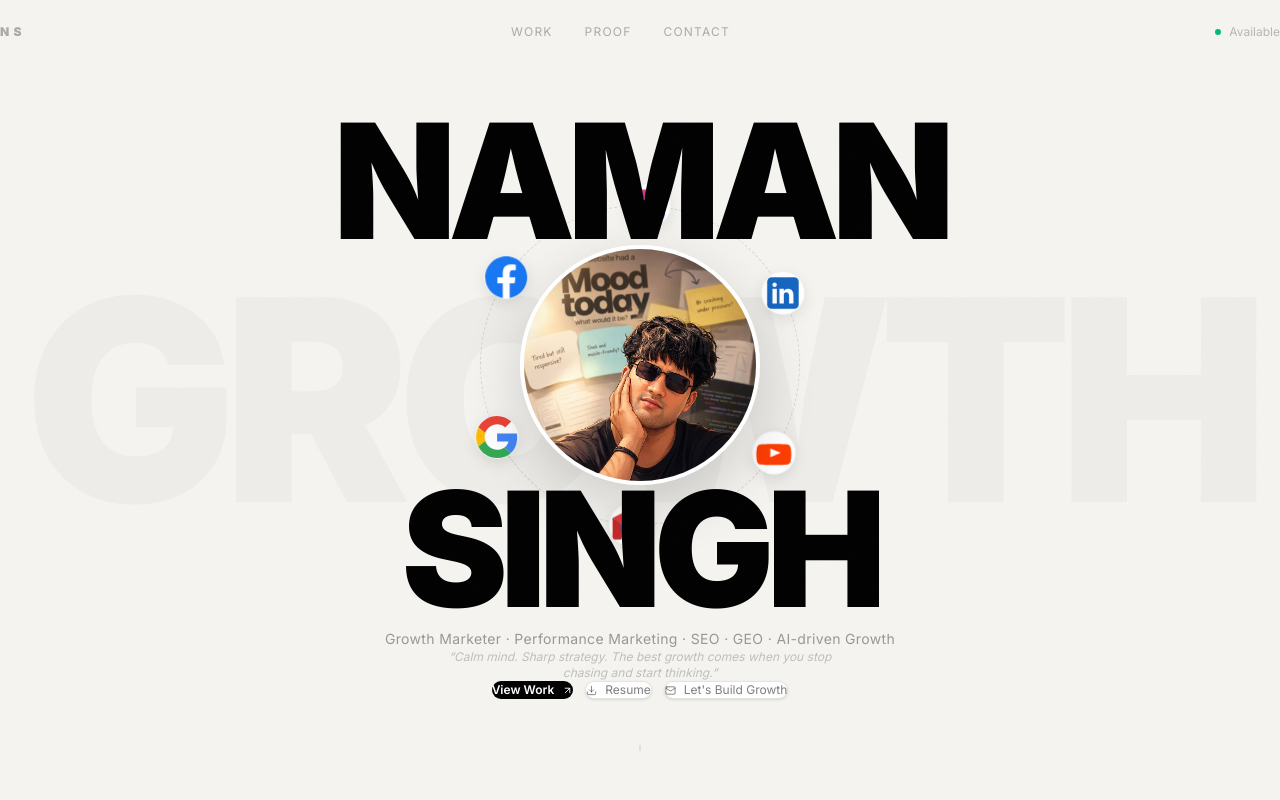
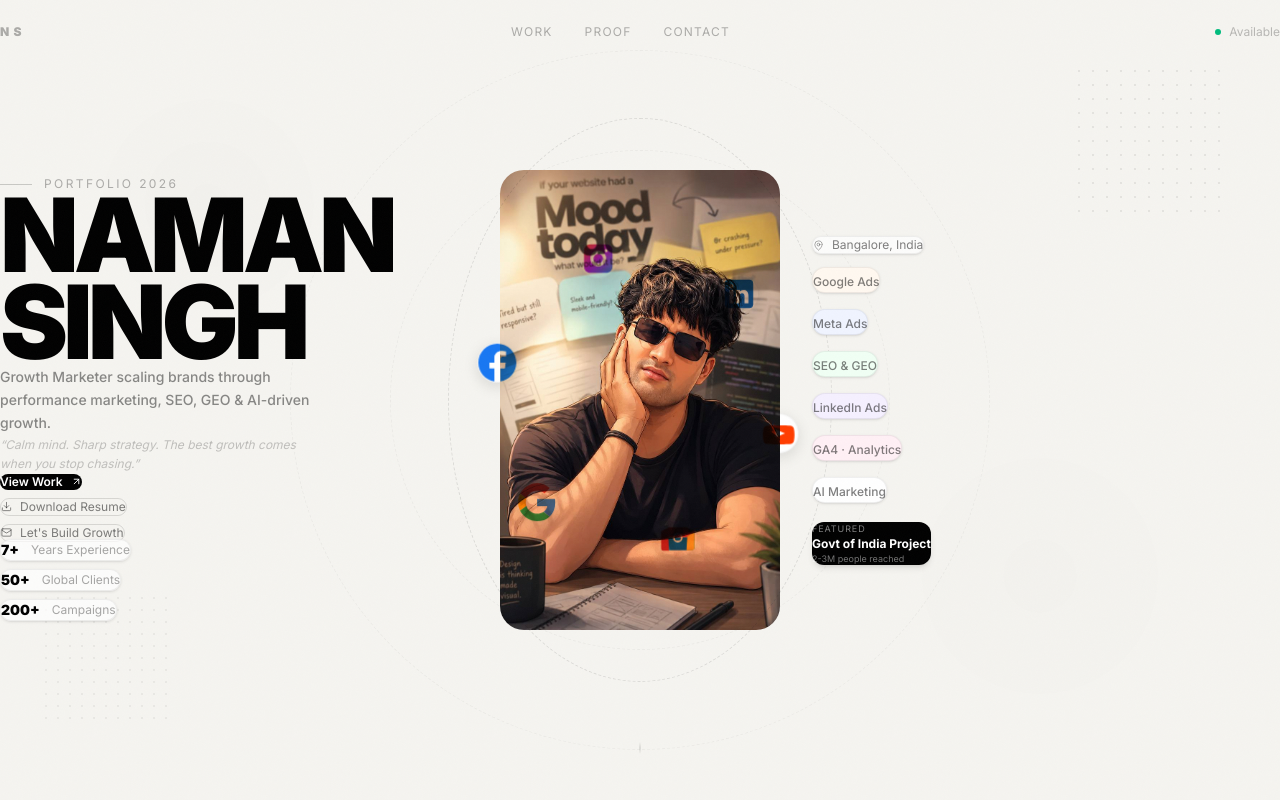
Before and after one commit to Abhi011999/naman-singh-portfolio, a Next.js app: page / in a window 1280 px wide. Shown: the top 800 px of the page. Built offline with nearby package versions, Linux system fonts and the light colour scheme.

Commit message:
feat: asymmetric hero - name left, photo center, tags right, orbiting icons, decorative assets

```diff
--- a/app/page.tsx
+++ b/app/page.tsx
@@ -63,119 +63,156 @@ function Nav() {
 
 
 // Hero — centered photo, NAMAN above / SINGH below, platform icons orbiting around
+
+// Hero — asymmetric: text LEFT, photo CENTER floating, tags RIGHT, icons orbiting photo
 function Hero() {
   const platforms = [
-    { src: "/google.svg",    alt: "Google",     r: "160px", start: "0deg",   dur: "14s" },
-    { src: "/facebook.svg",  alt: "Facebook",   r: "160px", start: "60deg",  dur: "14s" },
-    { src: "/instagram.svg", alt: "Instagram",  r: "160px", start: "120deg", dur: "14s" },
-    { src: "/linkedin.svg",  alt: "LinkedIn",   r: "160px", start: "180deg", dur: "14s" },
-    { src: "/youtube.svg",   alt: "YouTube",    r: "160px", start: "240deg", dur: "14s" },
-    { src: "/googleads.svg", alt: "Google Ads", r: "160px", start: "300deg", dur: "14s" },
+    { src: "/google.svg",    alt: "Google",     r: "145px", start:   "0deg", dur: "16s" },
+    { src: "/facebook.svg",  alt: "Facebook",   r: "145px", start:  "60deg", dur: "16s" },
+    { src: "/instagram.svg", alt: "Instagram",  r: "145px", start: "120deg", dur: "16s" },
+    { src: "/linkedin.svg",  alt: "LinkedIn",   r: "145px", start: "180deg", dur: "16s" },
+    { src: "/youtube.svg",   alt: "YouTube",    r: "145px", start: "240deg", dur: "16s" },
+    { src: "/googleads.svg", alt: "Google Ads", r: "145px", start: "300deg", dur: "16s" },
   ];
 
   return (
-    <section className="relative min-h-screen flex items-center justify-center overflow-hidden bg-[#f5f4f0]">
-      {/* Ghost background word */}
-      <div className="absolute inset-0 flex items-center justify-center pointer-events-none select-none overflow-hidden">
-        <span className="text-[22vw] font-black text-black/[0.028] tracking-tighter leading-none">GROWTH</span>
-      </div>
+    <section className="relative min-h-screen flex items-center overflow-hidden bg-[#f5f4f0]">
 
-      <div className="relative z-10 flex flex-col items-center w-full max-w-5xl mx-auto px-6 py-24">
+      {/* Decorative background assets */}
+      {/* Dotted grid top-right */}
+      <div className="absolute top-16 right-12 w-40 h-40 opacity-[0.07] pointer-events-none"
+        style={{ backgroundImage: "radial-gradient(circle, #000 1px, transparent 1px)", backgroundSize: "14px 14px" }} />
+      {/* Dotted grid bottom-left */}
+      <div className="absolute bottom-20 left-10 w-32 h-32 opacity-[0.05] pointer-events-none"
+        style={{ backgroundImage: "radial-gradient(circle, #000 1px, transparent 1px)", backgroundSize: "12px 12px" }} />
+      {/* Gradient orb top-left */}
+      <div className="absolute top-20 left-20 w-64 h-64 rounded-full opacity-20 pointer-events-none float-a"
+        style={{ background: "radial-gradient(circle, rgba(0,0,0,0.06) 0%, transparent 70%)", "--rot": "0deg" } as React.CSSProperties} />
+      {/* Gradient orb bottom-right */}
+      <div className="absolute bottom-16 right-20 w-80 h-80 rounded-full opacity-15 pointer-events-none float-b"
+        style={{ background: "radial-gradient(circle, rgba(0,0,0,0.05) 0%, transparent 70%)", "--rot": "0deg" } as React.CSSProperties} />
+      {/* Thin arc line */}
+      <div className="absolute top-1/2 left-1/2 -translate-x-1/2 -translate-y-1/2 w-[700px] h-[700px] rounded-full border border-dashed border-black/[0.04] pointer-events-none" />
+      <div className="absolute top-1/2 left-1/2 -translate-x-1/2 -translate-y-1/2 w-[500px] h-[500px] rounded-full border border-dashed border-black/[0.04] pointer-events-none" />
 
-        {/* NAMAN — top */}
-        <motion.h1
-          initial={{ opacity: 0, y: 40 }}
-          animate={{ opacity: 1, y: 0 }}
-          transition={{ delay: 0.25, duration: 0.8, ease: [0.16, 1, 0.3, 1] }}
-          className="font-black tracking-tighter text-black leading-none relative z-20"
-          style={{ fontSize: "clamp(3.8rem,13vw,10rem)", marginBottom: "-16px" }}
-        >
-          NAMAN
-        </motion.h1>
+      {/* Main 3-column grid */}
+      <div className="relative z-10 w-full max-w-7xl mx-auto px-8 grid grid-cols-[1fr_auto_1fr] items-center gap-8 min-h-screen py-24">
 
-        {/* Photo + orbit ring */}
+        {/* LEFT — name + subtitle */}
+        <div className="flex flex-col justify-center">
+          <motion.div initial={{ opacity: 0, x: -30 }} animate={{ opacity: 1, x: 0 }} transition={{ delay: 0.2 }}
+            className="flex items-center gap-3 mb-6">
+            <div className="h-px w-8 bg-black/18" />
+            <span className="text-xs text-black/30 uppercase tracking-[0.2em]">Portfolio 2026</span>
+          </motion.div>
+
+          <motion.div initial={{ opacity: 0, x: -40 }} animate={{ opacity: 1, x: 0 }} transition={{ delay: 0.3, duration: 0.9, ease: [0.16, 1, 0.3, 1] }}>
+            <h1 className="font-black tracking-tighter text-black leading-[0.85]" style={{ fontSize: "clamp(4rem,8vw,7rem)" }}>
+              NAMAN<br />SINGH
+            </h1>
+          </motion.div>
+
+          <motion.p initial={{ opacity: 0, x: -20 }} animate={{ opacity: 1, x: 0 }} transition={{ delay: 0.55 }}
+            className="text-sm text-black/45 mt-5 mb-3 font-medium leading-relaxed max-w-xs">
+            Growth Marketer scaling brands through performance marketing, SEO, GEO & AI-driven growth.
+          </motion.p>
+
+          <motion.p initial={{ opacity: 0 }} animate={{ opacity: 1 }} transition={{ delay: 0.65 }}
+            className="text-xs text-black/22 italic mb-8 max-w-xs leading-relaxed">
+            &ldquo;Calm mind. Sharp strategy. The best growth comes when you stop chasing.&rdquo;
+          </motion.p>
+
+          <motion.div initial={{ opacity: 0, y: 10 }} animate={{ opacity: 1, y: 0 }} transition={{ delay: 0.75 }} className="flex flex-col gap-2">
+            <a href="#work" className="inline-flex items-center gap-2 bg-black text-white text-xs font-semibold px-5 py-2.5 rounded-full hover:bg-black/75 transition-all w-fit">
+              View Work <ArrowUpRight size={11} />
+            </a>
+            <a href="/naman-resume.pdf" target="_blank" className="inline-flex items-center gap-2 border border-black/12 text-black/50 text-xs px-5 py-2.5 rounded-full hover:border-black/28 hover:text-black transition-all w-fit">
+              <Download size={11} /> Download Resume
+            </a>
+            <a href="mailto:Namanworks7@gmail.com" className="inline-flex items-center gap-2 border border-black/12 text-black/50 text-xs px-5 py-2.5 rounded-full hover:border-black/28 hover:text-black transition-all w-fit">
+              <Mail size={11} /> Let&apos;s Build Growth
+            </a>
+          </motion.div>
+
+          {/* Floating stat pills bottom-left */}
+          <motion.div initial={{ opacity: 0, y: 20 }} animate={{ opacity: 1, y: 0 }} transition={{ delay: 1.1 }}
+            className="mt-10 flex flex-col gap-2">
+            {[{ n: "7+", l: "Years Experience" }, { n: "50+", l: "Global Clients" }, { n: "200+", l: "Campaigns" }].map((s) => (
+              <div key={s.l} className="flex items-center gap-3 bg-white/70 border border-black/6 rounded-full px-4 py-2 w-fit shadow-sm float-a" style={{ "--rot": "0deg" } as React.CSSProperties}>
+                <span className="text-sm font-black text-black">{s.n}</span>
+                <span className="text-xs text-black/35">{s.l}</span>
+              </div>
+            ))}
+          </motion.div>
+        </div>
+
+        {/* CENTER — photo with orbiting icons */}
         <motion.div
           initial={{ opacity: 0, scale: 0.8 }}
           animate={{ opacity: 1, scale: 1 }}
-          transition={{ delay: 0.4, duration: 1, ease: [0.16, 1, 0.3, 1] }}
-          className="relative z-10"
-          style={{ width: 240, height: 240 }}
+          transition={{ delay: 0.4, duration: 1.1, ease: [0.16, 1, 0.3, 1] }}
+          className="relative flex-shrink-0"
+          style={{ width: 280, height: 460 }}
         >
-          {/* Dashed orbit ring */}
-          <div
-            className="absolute rounded-full border border-dashed border-black/12 pointer-events-none"
-            style={{ inset: "-40px" }}
-          />
+          {/* Orbit rings */}
+          <div className="absolute rounded-full border border-dashed border-black/10 pointer-events-none"
+            style={{ inset: "-52px", borderRadius: "50%" }} />
 
           {/* Platform icons orbiting */}
           {platforms.map((p) => (
-            <div
-              key={p.alt}
-              className="orbit-icon"
-              style={{ "--r": p.r, "--start": p.start, "--dur": p.dur, "--delay": "0s" } as React.CSSProperties}
-            >
-              <div className="w-11 h-11 rounded-full bg-white shadow-[0_4px_16px_rgba(0,0,0,0.10)] border border-black/5 flex items-center justify-center p-2.5">
+            <div key={p.alt} className="orbit-icon"
+              style={{ "--r": p.r, "--start": p.start, "--dur": p.dur, "--delay": "0s", top: "50%", left: "50%" } as React.CSSProperties}>
+              <div className="w-10 h-10 rounded-full bg-white shadow-[0_4px_16px_rgba(0,0,0,0.12)] border border-black/5 flex items-center justify-center p-2.5">
                 <img src={p.src} alt={p.alt} className="w-full h-full object-contain" />
               </div>
             </div>
           ))}
 
-          {/* Photo circle */}
-          <div className="relative w-full h-full rounded-full overflow-hidden border-4 border-white shadow-[0_20px_60px_rgba(0,0,0,0.16)]">
+          {/* Photo — mix-blend-multiply removes white bg visually */}
+          <div className="relative w-full h-full overflow-hidden rounded-3xl" style={{ mixBlendMode: "multiply" }}>
             <Image src="/naman-photo.jpg" alt="Naman Singh" fill className="object-cover object-top" priority />
           </div>
         </motion.div>
 
-        {/* SINGH — bottom */}
-        <motion.h1
-          initial={{ opacity: 0, y: -40 }}
-          animate={{ opacity: 1, y: 0 }}
-          transition={{ delay: 0.25, duration: 0.8, ease: [0.16, 1, 0.3, 1] }}
-          className="font-black tracking-tighter text-black leading-none relative z-20"
-          style={{ fontSize: "clamp(3.8rem,13vw,10rem)", marginTop: "-16px" }}
-        >
-          SINGH
-        </motion.h1>
+        {/* RIGHT — floating info tags */}
+        <div className="flex flex-col justify-center items-start gap-4">
+          {[
+            { icon: MapPin, label: "Bangalore, India", delay: 0.7 },
+          ].map((tag) => (
+            <motion.div key={tag.label} initial={{ opacity: 0, x: 30 }} animate={{ opacity: 1, x: 0 }} transition={{ delay: tag.delay }}
+              className="flex items-center gap-2 bg-white/70 border border-black/6 rounded-full px-4 py-2 shadow-sm float-b w-fit" style={{ "--rot": "0deg" } as React.CSSProperties}>
+              <tag.icon size={11} className="text-black/35" />
+              <span className="text-xs text-black/50">{tag.label}</span>
+            </motion.div>
+          ))}
 
-        {/* Role + tagline */}
-        <motion.p
-          initial={{ opacity: 0 }}
-          animate={{ opacity: 1 }}
-          transition={{ delay: 0.75 }}
-          className="text-xs md:text-sm text-black/38 text-center mt-5 mb-1 tracking-wide"
-        >
-          Growth Marketer · Performance Marketing · SEO · GEO · AI-driven Growth
-        </motion.p>
-        <motion.p
-          initial={{ opacity: 0 }}
-          animate={{ opacity: 1 }}
-          transition={{ delay: 0.85 }}
-          className="text-xs text-black/22 italic text-center mb-8 max-w-sm"
-        >
-          &ldquo;Calm mind. Sharp strategy. The best growth comes when you stop chasing and start thinking.&rdquo;
-        </motion.p>
+          {/* Platform name pills */}
+          {[
+            { label: "Google Ads", delay: 0.8, color: "bg-[#fff8f0]" },
+            { label: "Meta Ads", delay: 0.9, color: "bg-[#f0f4ff]" },
+            { label: "SEO & GEO", delay: 1.0, color: "bg-[#f0fff4]" },
+            { label: "LinkedIn Ads", delay: 1.1, color: "bg-[#f5f0ff]" },
+            { label: "GA4 · Analytics", delay: 1.2, color: "bg-[#fff0f5]" },
+            { label: "AI Marketing", delay: 1.3, color: "bg-white" },
+          ].map((tag) => (
+            <motion.div key={tag.label} initial={{ opacity: 0, x: 30 }} animate={{ opacity: 1, x: 0 }} transition={{ delay: tag.delay }}
+              className={`${tag.color} border border-black/6 rounded-full px-4 py-2 shadow-sm float-a w-fit`} style={{ "--rot": "0deg" } as React.CSSProperties}>
+              <span className="text-xs font-medium text-black/50">{tag.label}</span>
+            </motion.div>
+          ))}
 
-        {/* CTAs */}
-        <motion.div
-          initial={{ opacity: 0, y: 10 }}
-          animate={{ opacity: 1, y: 0 }}
-          transition={{ delay: 0.95 }}
-          className="flex flex-wrap gap-3 justify-center"
-        >
-          <a href="#work" className="inline-flex items-center gap-2 bg-black text-white text-xs font-semibold px-6 py-3 rounded-full hover:bg-black/75 transition-all">
-            View Work <ArrowUpRight size={11} />
-          </a>
-          <a href="/naman-resume.pdf" target="_blank" className="inline-flex items-center gap-2 bg-white border border-black/10 text-black/50 text-xs px-6 py-3 rounded-full hover:border-black/25 hover:text-black transition-all shadow-sm">
-            <Download size={11} /> Resume
-          </a>
-          <a href="mailto:Namanworks7@gmail.com" className="inline-flex items-center gap-2 bg-white border border-black/10 text-black/50 text-xs px-6 py-3 rounded-full hover:border-black/25 hover:text-black transition-all shadow-sm">
-            <Mail size={11} /> Let&apos;s Build Growth
-          </a>
-        </motion.div>
+          {/* Govt badge */}
+          <motion.div initial={{ opacity: 0, x: 30 }} animate={{ opacity: 1, x: 0 }} transition={{ delay: 1.4 }}
+            className="bg-black text-white rounded-xl px-4 py-3 shadow-md float-b w-fit" style={{ "--rot": "0deg" } as React.CSSProperties}>
+            <div className="text-[9px] text-white/50 uppercase tracking-widest mb-0.5">Featured</div>
+            <div className="text-xs font-bold">Govt of India Project</div>
+            <div className="text-[9px] text-white/45">2-3M people reached</div>
+          </motion.div>
+        </div>
       </div>
 
       {/* Scroll cue */}
-      <motion.div initial={{ opacity: 0 }} animate={{ opacity: 1 }} transition={{ delay: 1.5 }}
+      <motion.div initial={{ opacity: 0 }} animate={{ opacity: 1 }} transition={{ delay: 1.6 }}
         className="absolute bottom-8 left-1/2 -translate-x-1/2">
         <motion.div animate={{ scaleY: [0.3, 1, 0.3] }} transition={{ repeat: Infinity, duration: 2, ease: "easeInOut" }}
           className="w-px h-10 bg-gradient-to-b from-transparent via-black/20 to-transparent" />
```
